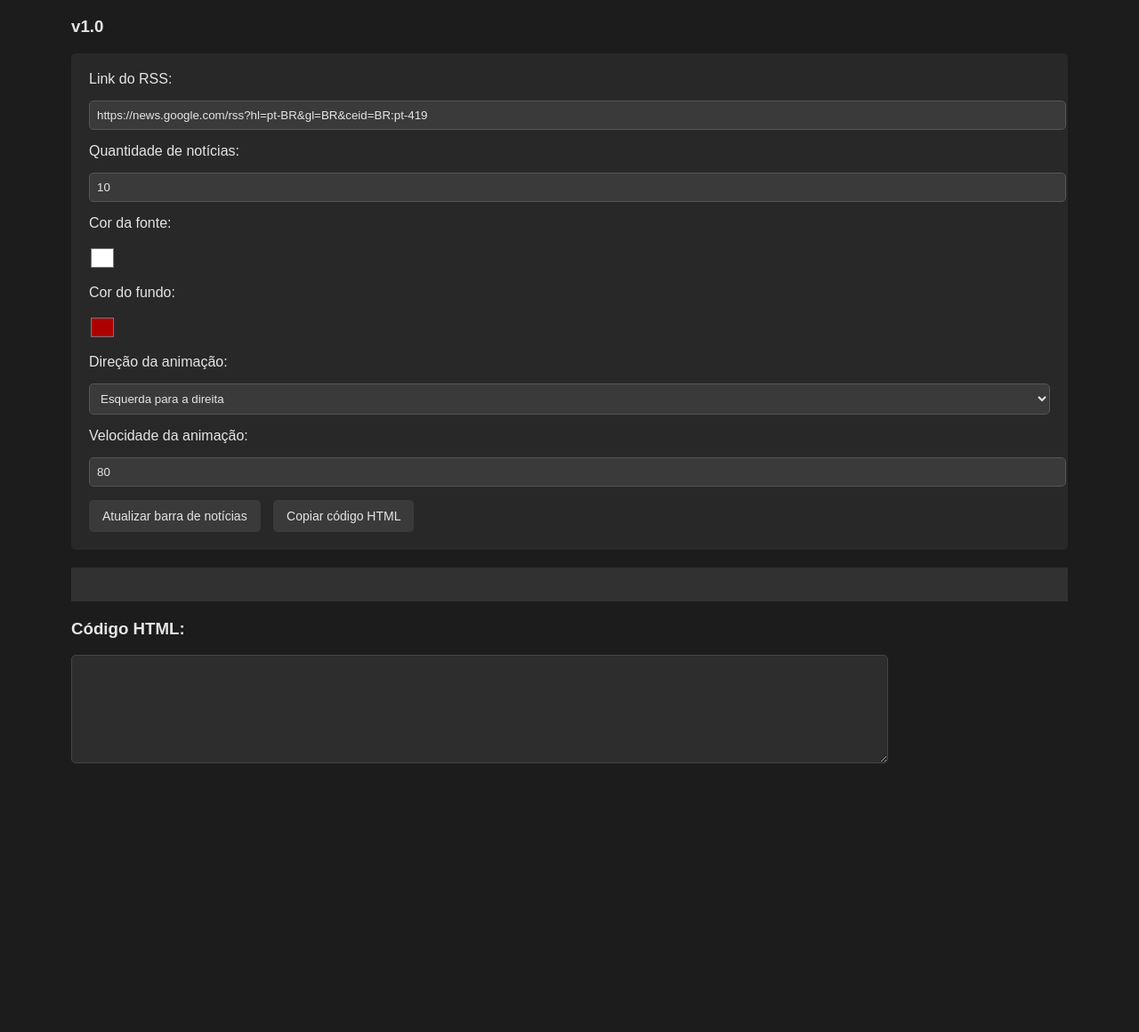
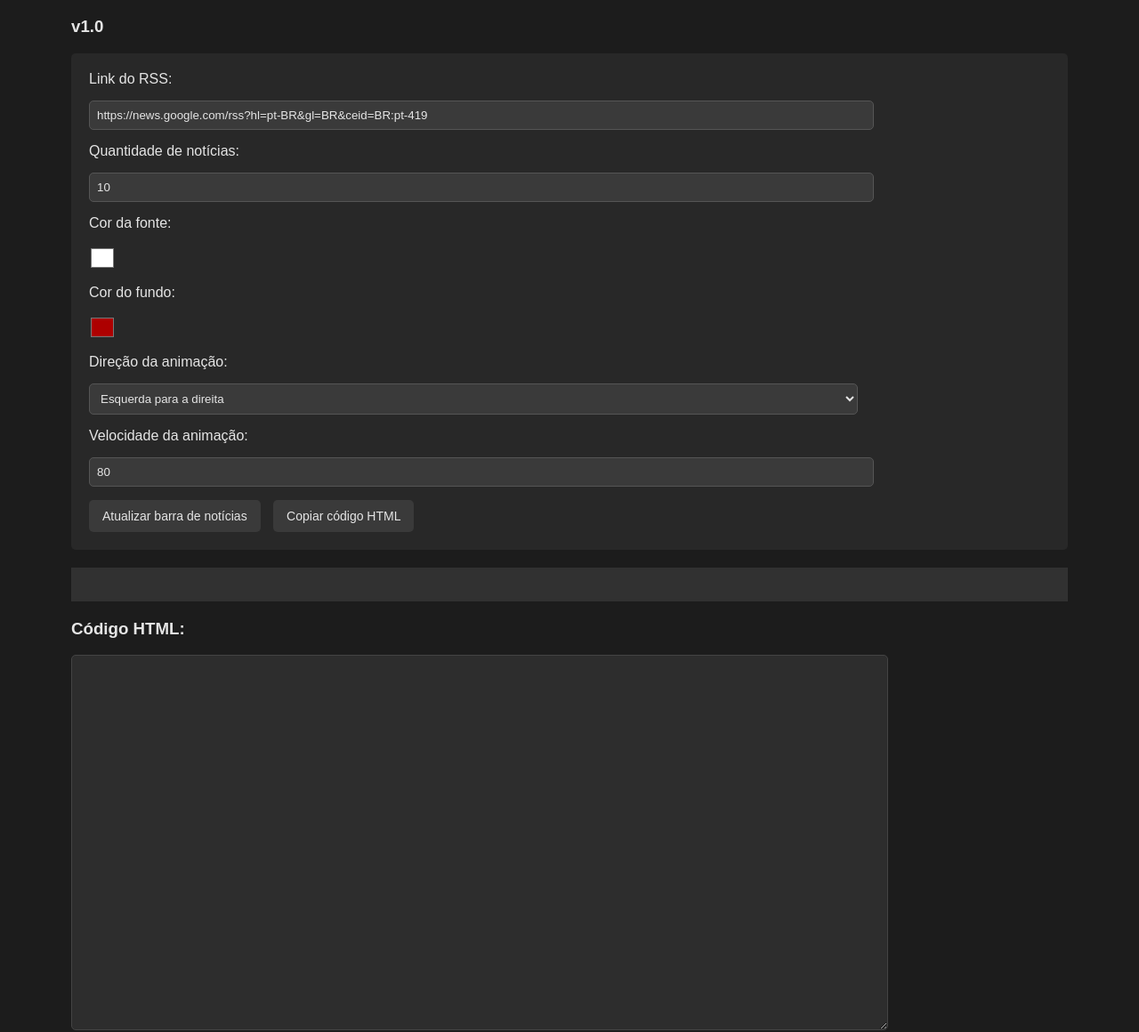
Before and after one commit to Rafarujo/TickerNews, a plain HTML site: page index.html in a window 1280 px wide. Shown: the part 141-1301 px from the top of the page at 89% size. Before the commit the page ends 1083 px from the top, so only its background shows below. Drawn offline with Linux system fonts and the light colour scheme.

Commit message:
Update style.css

```diff
--- a/style.css
+++ b/style.css
@@ -72,7 +72,7 @@ form select {
 
 input,
 select {
-    width: 100%; /* Garante que os inputs e selects preencham a largura do contêiner */
+    width: 80%; /* Garante que os inputs e selects preencham a largura do contêiner */
     padding: 8px; /* Adiciona espaço interno aos inputs e selects */
     border: 1px solid #555;
     border-radius: 5px;
@@ -106,7 +106,7 @@ textarea#htmlCode {
     border: 1px solid #444; /* Borda escura */
     border-radius: 5px; /* Canto arredondado */
     width: 80%; /* Largura total */
-    height: 100px; /* Altura ajustada */
+    height: 400px; /* Altura ajustada */
     resize: vertical; /* Permitir redimensionar verticalmente */
     font-family: 'Courier New', Courier, monospace; /* Fonte monoespaçada */
 }
```
